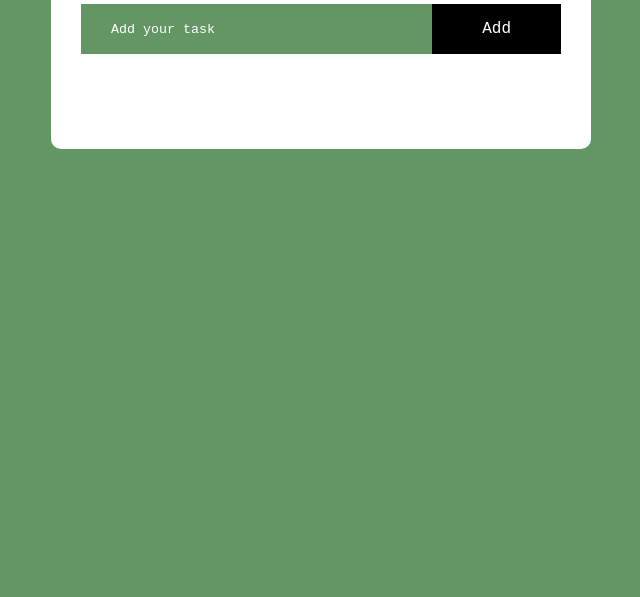
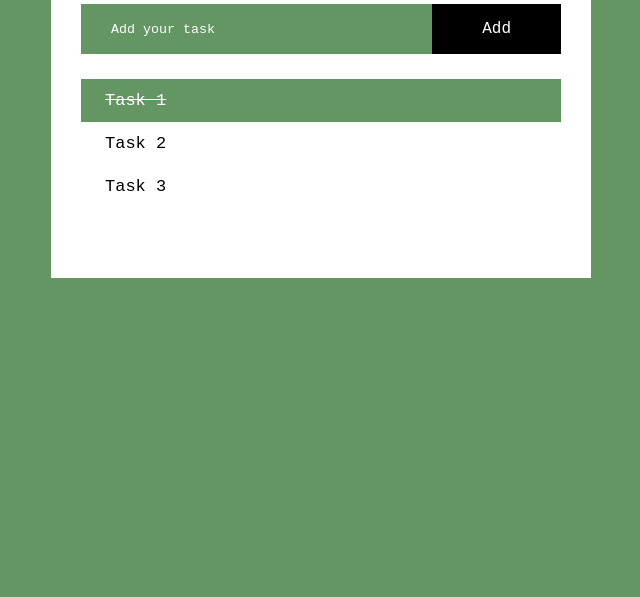
Before and after one commit to DaviErnestPradipta/Odin-ToDo, a website built with webpack: page src/template.html in a window 1280 px wide. Shown: the part 203-800 px from the top of the page, without its empty margins (319-959 px from the left). Built offline with nearby package versions, Linux system fonts and the light colour scheme.

Commit message:
Add line-through for checked todo item

```diff
--- a/src/style.css
+++ b/src/style.css
@@ -22,7 +22,6 @@
     background: white;
     margin: 100px auto 20px;
     padding: 40px 30px 70px;
-    border-radius: 10px;
 }
 
 .todo-app h1 {
@@ -63,3 +62,25 @@ button {
     font-size: 16px;
     cursor: pointer;
 }
+
+ul li {
+    list-style: none;
+    font-size: 17px;
+    padding: 12px 24px;
+    user-select: none;
+    cursor: pointer;
+}
+
+ul li::before {
+    position: absolute;
+    height: 28px;
+    width: 28px;
+    border-radius: 50%;
+    top: 12px;
+}
+
+ul li.checked {
+    background: var(--first-color);
+    color: white;
+    text-decoration: line-through;
+}
--- a/src/template.html
+++ b/src/template.html
@@ -13,6 +13,11 @@
                 <input type="text" id="input-box" placeholder="Add your task">
                 <button>Add</button>
             </div>
+            <ul id="list-container">
+                <li class="checked">Task 1</li>
+                <li>Task 2</li>
+                <li>Task 3</li>
+            </ul>
         </div>
     </div>
 </body>
```
